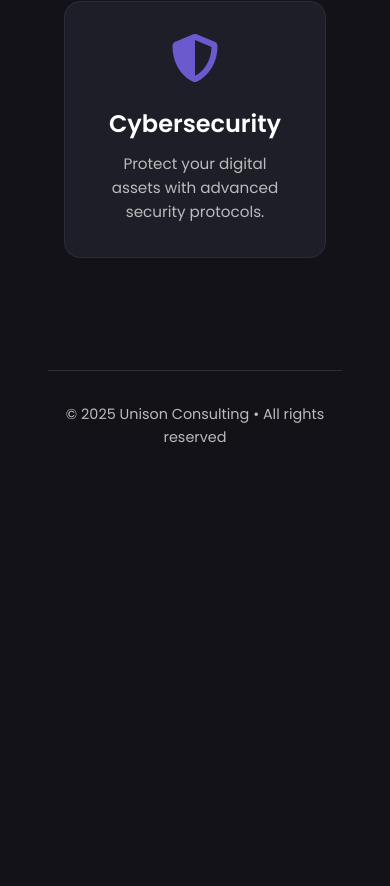
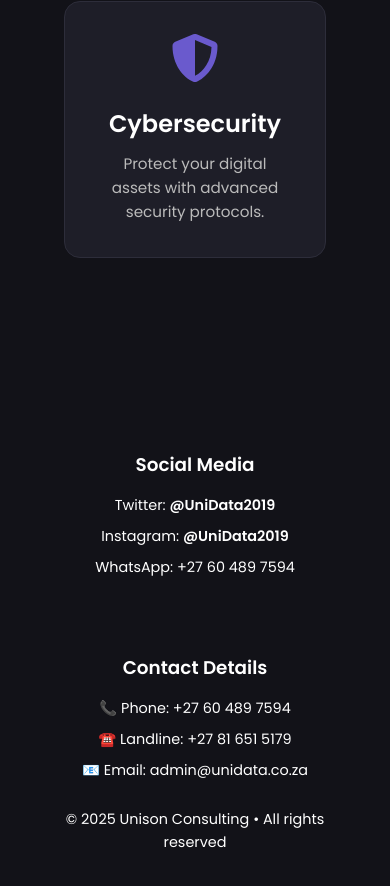
Before and after one commit to webDevMatt-dot/unison-, a React (Vite) app: page / in a window 390 px wide. Shown: the part 1772-2658 px from the top of the page. Before the commit the page ends 2285 px from the top, so only its background shows below. Built offline with nearby package versions, Linux system fonts and the light colour scheme.

Commit message:
UPDATE: footer stuff

```diff
--- /dev/null
+++ b/src/components/Footer.css
@@ -0,0 +1,120 @@
+/* --- Footer --- */
+.footer {
+  /* Using your app's background color or a slightly darker shade */
+  background-color: var(--bg-color);
+  color: var(--secondary-color); /* Lighter grey for main text */
+  padding: 4rem 5%; /* More vertical padding, keeping horizontal consistent with app */
+  font-family: var(--font-family); /* Use the app's primary font */
+  border-top: 1px solid var(--card-border-color); /* Consistent border from header */
+}
+
+.footer-content {
+  max-width: 1200px;
+  margin: 0 auto;
+  display: flex; /* Use flexbox for more controlled layout */
+  flex-wrap: wrap; /* Allow items to wrap on smaller screens */
+  justify-content: space-between; /* Distribute items with space between them */
+  gap: 2rem; /* Gap between columns */
+  align-items: flex-start; /* Align items to the top of their container */
+}
+
+.footer-logo {
+  font-size: 2.2rem; /* Slightly larger logo */
+  font-weight: 700; /* Bolder for prominence */
+  color: var(--accent-color); /* Use your accent color for the logo */
+  margin-bottom: 1rem; /* More space below logo */
+  flex-basis: 100%; /* Force logo to take full width on its own line initially */
+  text-align: center; /* Center logo on its own line */
+}
+
+.footer-section {
+  flex: 1; /* Allow sections to grow and shrink */
+  min-width: 220px; /* Minimum width before wrapping */
+  padding: 1rem; /* Internal padding for each section */
+  border-radius: 10px; /* Subtle rounded corners */
+  transition: background-color 0.3s ease; /* Smooth transition for hover */
+}
+
+/* Optional: Add a subtle hover effect to sections */
+.footer-section:hover {
+  background-color: rgba(255, 255, 255, 0.05); /* Slight highlight on hover */
+}
+
+
+.footer-section h4 {
+  font-size: 1.15rem; /* Slightly refined heading size */
+  font-weight: 600; /* Bolder headings */
+  margin-bottom: 1rem; /* More space below heading */
+  color: var(--primary-color); /* White/light color for headings */
+  position: relative; /* For underline effect */
+  display: inline-block; /* Helps with underline width */
+}
+
+/* Modern underline effect */
+.footer-section h4::after {
+  content: '';
+  position: absolute;
+  left: 0;
+  bottom: -5px; /* Adjust distance from text */
+  width: 50px; /* Fixed width underline */
+  height: 2px;
+  background-color: var(--accent-color); /* Accent color for underline */
+  border-radius: 2px;
+}
+
+.footer-section p {
+  margin: 0.6rem 0; /* More spacing between lines */
+  font-size: 0.9rem;
+  line-height: 1.5;
+}
+
+.footer a {
+  color: var(--accent-color); /* Consistent accent color for links */
+  text-decoration: none;
+  transition: color 0.3s ease;
+}
+
+.footer a:hover {
+  color: var(--primary-color); /* Change to primary color on hover for better contrast */
+  text-decoration: underline;
+}
+
+/* Specific styling for the copyright text */
+.footer-bottom-text {
+  margin-top: 3rem; /* More space above copyright */
+  text-align: center;
+  font-size: 0.8rem;
+  color: var(--secondary-color);
+  opacity: 0.8; /* Slightly less prominent */
+}
+
+/* --- Responsive Adjustments --- */
+@media (max-width: 768px) {
+  .footer-content {
+    grid-template-columns: 1fr; /* Stack columns on smaller screens */
+    text-align: center; /* Center align text on mobile */
+  }
+
+  .footer-logo {
+    font-size: 2rem;
+    margin-bottom: 2rem; /* More space when stacked */
+  }
+
+  .footer-section {
+    min-width: unset; /* Remove min-width to allow full width */
+  }
+
+  .footer-section h4 {
+    display: block; /* Make heading block to center */
+    text-align: center;
+  }
+
+  .footer-section h4::after {
+    left: 50%; /* Center the underline */
+    transform: translateX(-50%);
+  }
+
+  .footer-section p {
+    text-align: center;
+  }
+}
--- a/src/components/Footer.tsx
+++ b/src/components/Footer.tsx
@@ -1,10 +1,30 @@
 
-function Footer() {
+import "./Footer.css";
+
+const Footer = () => {
   return (
-    <footer className="footer" id="contact">
+    <footer className="footer">
+      <div className="footer-content">
+        {/*<h3 className="footer-logo">Unison</h3>*/}
+
+        <div className="footer-section">
+          <h4>Social Media</h4>
+          <p>Twitter: <strong>@UniData2019</strong></p>
+          <p>Instagram: <strong>@UniData2019</strong></p>
+          <p>WhatsApp: <a href="mailto:unidatabusinesssolutions@gmail.com">+27 60 489 7594</a></p>
+        </div>
+
+        <div className="footer-section">
+          <h4>Contact Details</h4>
+          <p>📞 Phone: <a href="tel:+27604897594">+27 60 489 7594</a></p>
+          <p>☎️ Landline: <a href="tel:+27816515179">+27 81 651 5179</a></p>
+          <p>📧 Email: <a href="mailto:admin@unidata.co.za">admin@unidata.co.za</a></p>
+        </div>
+      </div>
       <p>© {new Date().getFullYear()} Unison Consulting • All rights reserved</p>
+
     </footer>
   );
-}
+};
 
 export default Footer;
```
